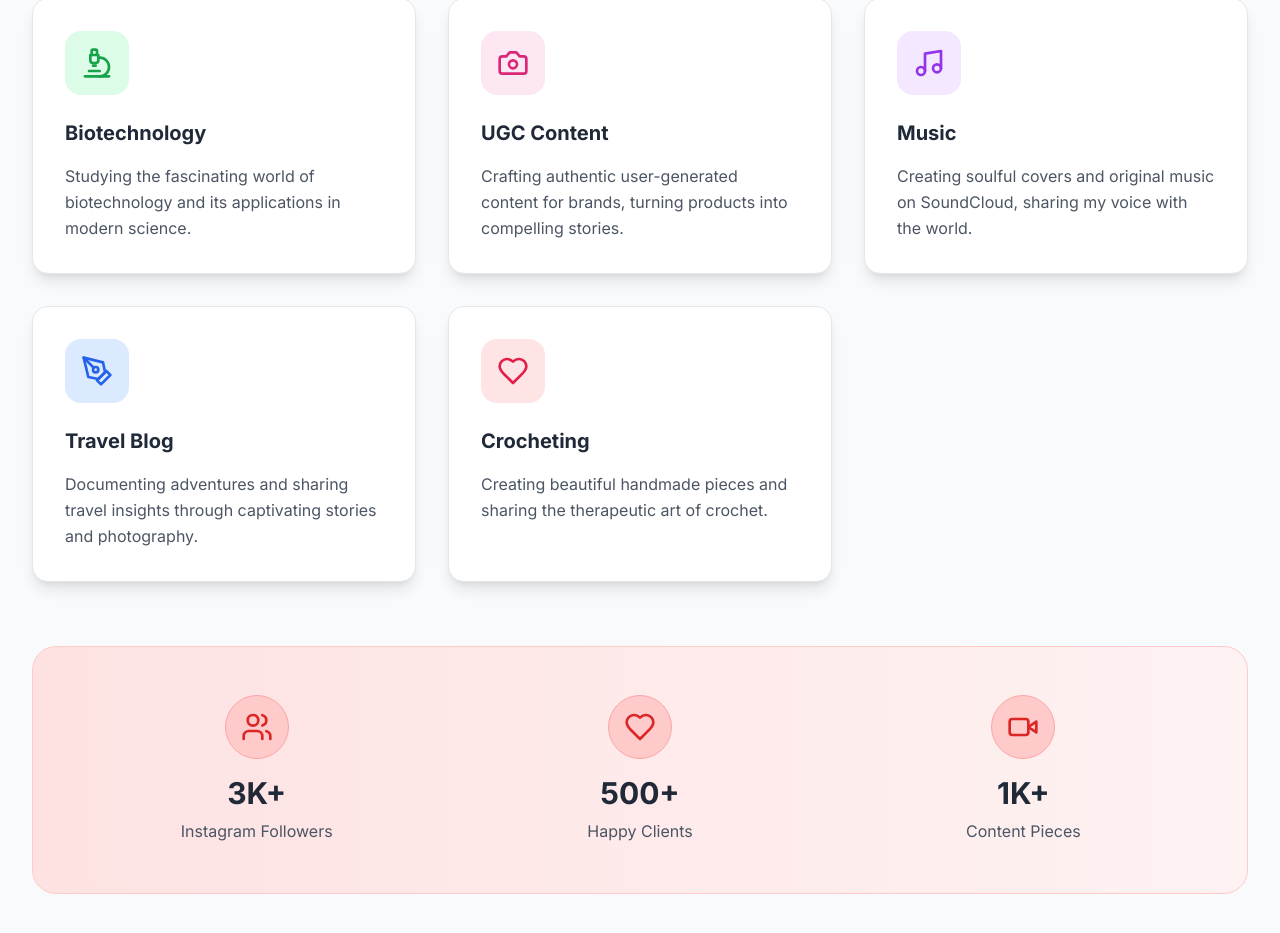
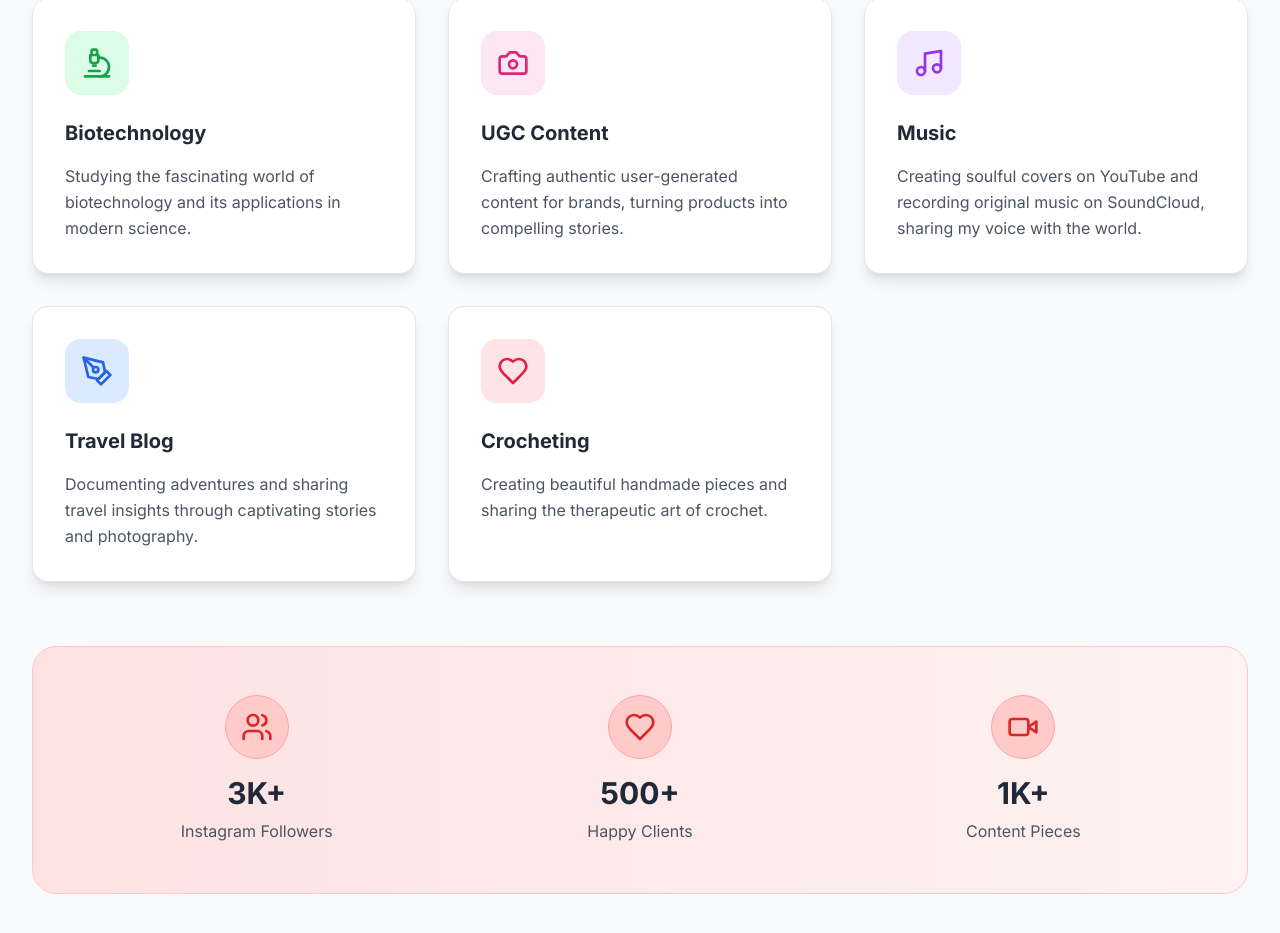
Before and after one commit to niya-shroff/alykatpaulport, a React (Vite) app: page / in a window 1280 px wide. Shown: the part 1148-2081 px from the top of the page. Built offline with nearby package versions, Linux system fonts and the light colour scheme.

Commit message:
Updated About.tsx

```diff
--- a/src/components/About.tsx
+++ b/src/components/About.tsx
@@ -18,7 +18,7 @@ export default function About() {
     {
       icon: Music,
       title: 'Music',
-      description: 'Creating soulful covers and original music on SoundCloud, sharing my voice with the world.',
+      description: 'Creating soulful covers on YouTube and recording original music on SoundCloud, sharing my voice with the world.',
       color: 'bg-purple-100 text-purple-600 border-purple-200'
     },
     {
```
